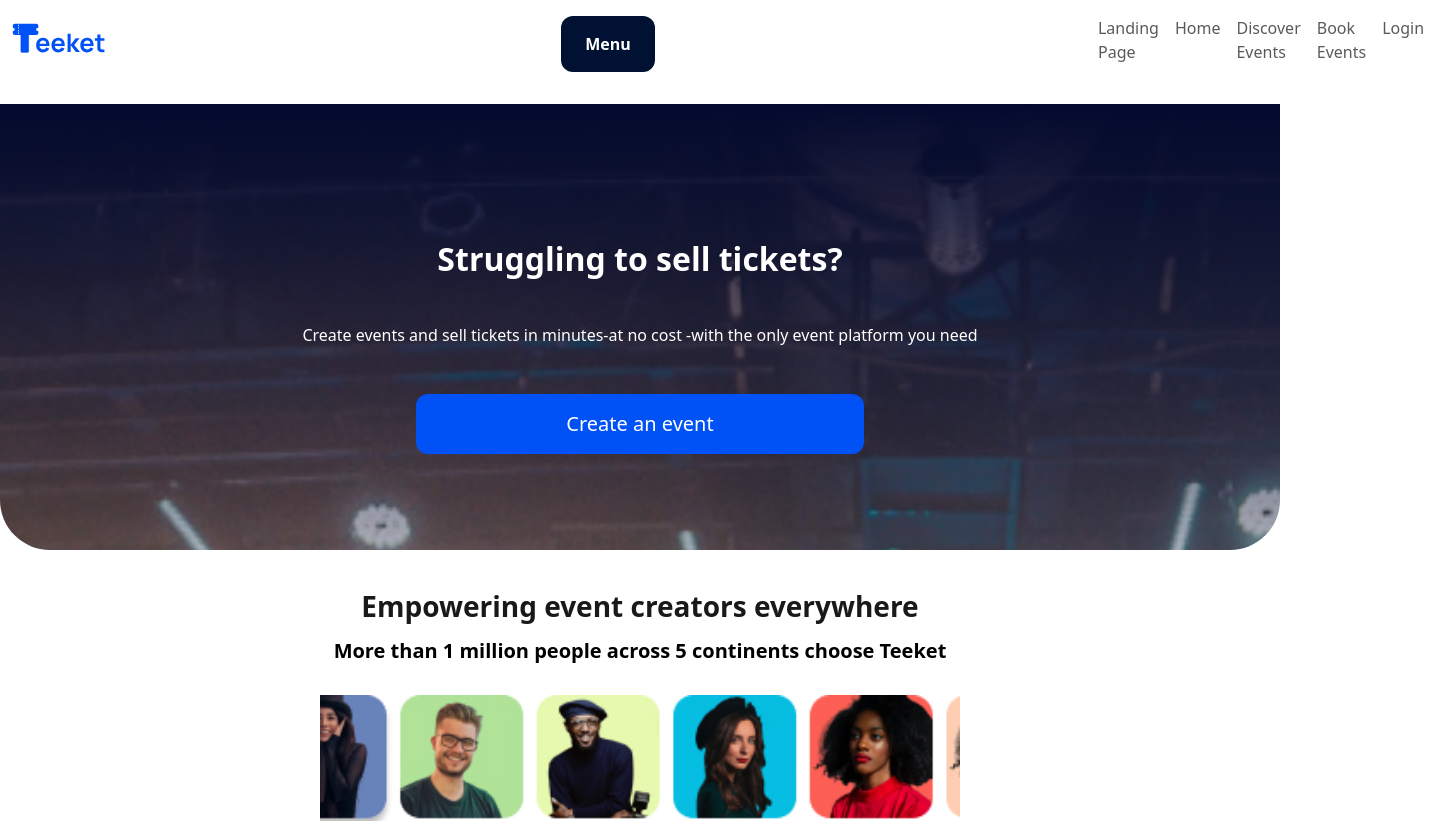
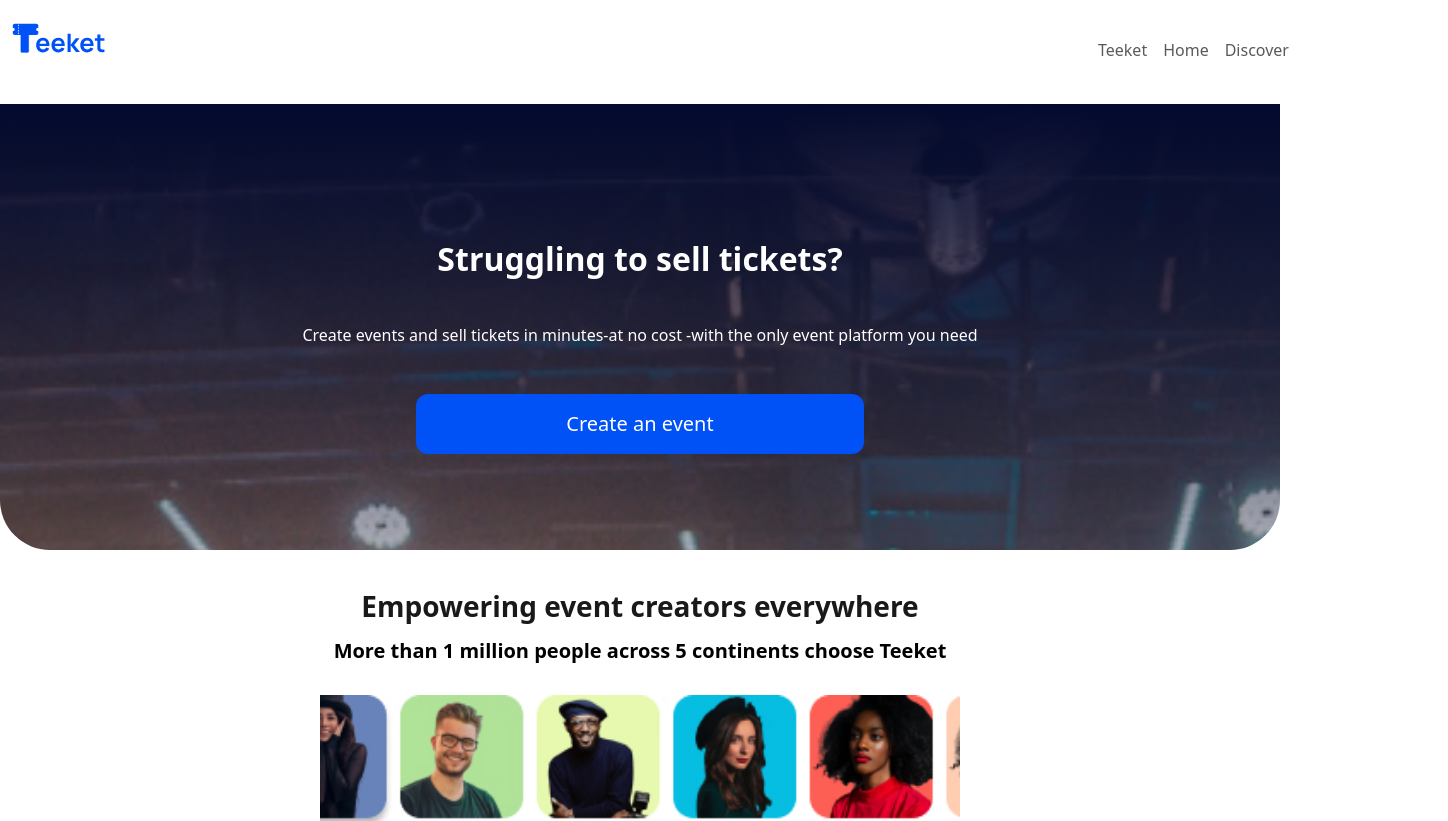
Before and after one commit to gogurlbaby/teeket, a React (Create React App) app: page /home in a window 1280 px wide. Shown: the top 821 px of the page, 1448 px wide, since content can reach past the window. Built offline with nearby package versions, Linux system fonts and the light colour scheme.

Commit message:
worked on navbar

```diff
--- /dev/null
+++ b/src/components/navbar_components/MenuButton.css
@@ -0,0 +1,22 @@
+  .menu-button {
+    display: none; /* Hide the button on desktop */
+  }
+
+  .list-items {
+    font-size: 16px;
+    margin-top: 20px;
+    color: #000000;
+  }
+
+  @media (max-width: 375px) {
+    /* Display the menu button on mobile */
+    .menu-button {
+      display: block;
+    }
+  }
+
+  @media (min-width: 1024px) {
+    .menu-button {
+        display:contents;
+    }
+  }
--- a/src/components/navbar_components/Navbar.js
+++ b/src/components/navbar_components/Navbar.js
@@ -1,6 +1,7 @@
 import React, { useState } from "react";
 import logo from "../../assets/other-images/general_teeket_logo.svg";
 import { Navbar, Container, Nav, Offcanvas } from "react-bootstrap"
+import "./MenuButton.css"
 
 function NavBar() {
 
@@ -22,7 +23,7 @@ function NavBar() {
             <button
             type="button"
             onClick={handleShow}
-            className="mt-2 bg-[#001133] py-[1rem] px-[1.5rem] text-[#FFFFFF] rounded-[12px] text-sm- font-bold"
+            className="menu-button mt-2 bg-[#001133] py-[1rem] px-[1.5rem] text-[#FFFFFF] rounded-[12px] text-sm- font-bold"
             >
             Menu
             </button>
@@ -39,12 +40,10 @@ function NavBar() {
               </Offcanvas.Title>
             </Offcanvas.Header>
             <Offcanvas.Body>
-              <Nav className="justify-content-end flex-grow-1 pe-3">
-                <Nav.Link href="/">Landing Page</Nav.Link>
+              <Nav className="list-items justify-content-end flex-grow-1 pe-3">
+                <Nav.Link href="/">Teeket</Nav.Link>
                 <Nav.Link href="/home">Home</Nav.Link>
-                <Nav.Link href="/discover-events">Discover Events</Nav.Link>
-                <Nav.Link href="/book-events">Book Events</Nav.Link>
-                <Nav.Link href="/login">Login</Nav.Link>
+                <Nav.Link href="/discover-events">Discover</Nav.Link>
               </Nav>
             </Offcanvas.Body>
           </Navbar.Offcanvas>
```
